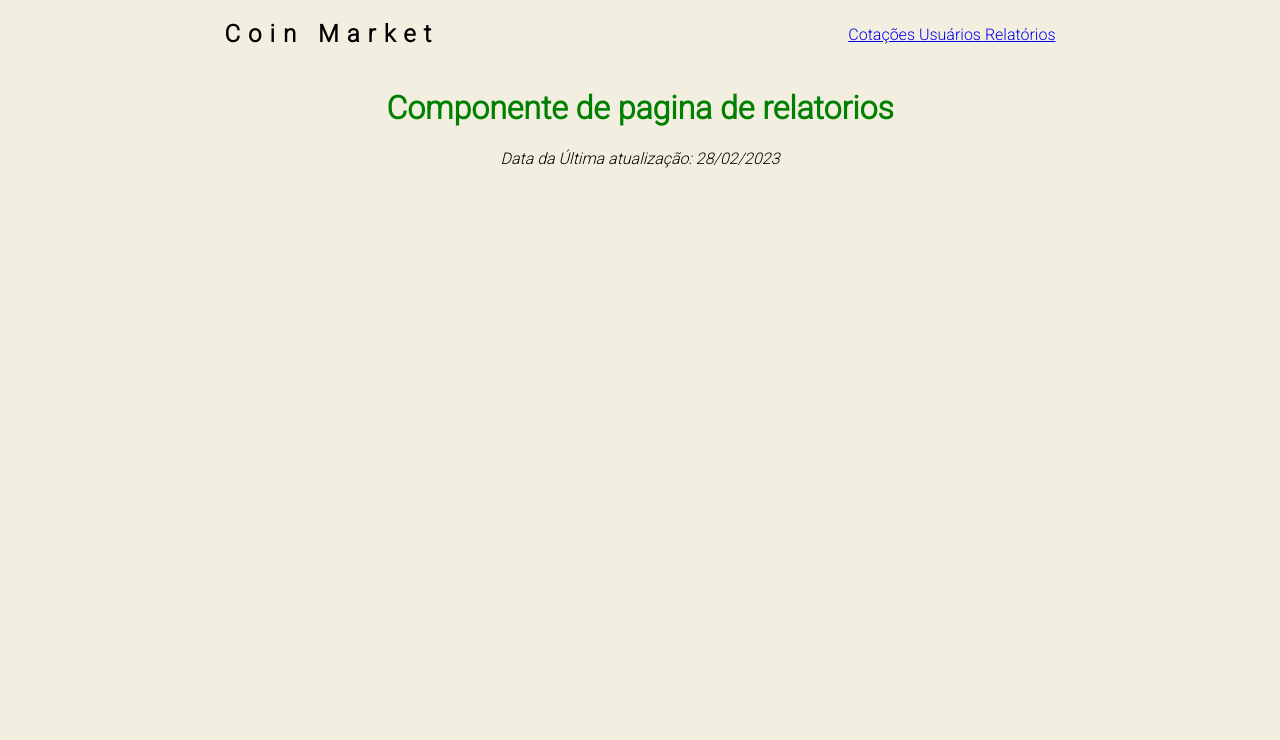
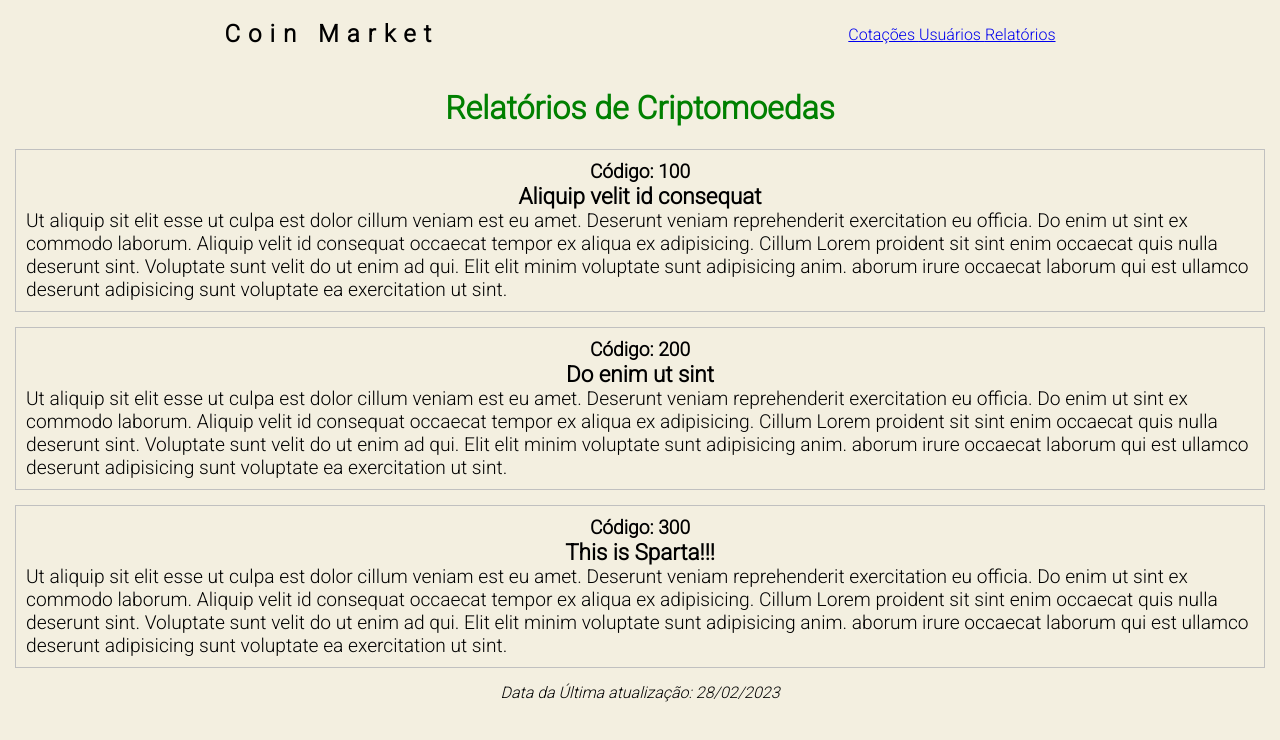
Before and after one commit to FuturoDEV-Pantanal/coinmarket, a React (Create React App) app: page /relatorios in a window 1280 px wide. Shown: the top 740 px of the page. Built offline with nearby package versions, Linux system fonts and the light colour scheme; a web font is replaced by a local one.

Commit message:
Complementa pagina de relatorios

```diff
--- a/src/pages/Relatorios/index.js
+++ b/src/pages/Relatorios/index.js
@@ -1,7 +1,47 @@
 import './styles.css';
+
+const reports = [
+  {
+    codigo: 100, titulo: "Aliquip velit id consequat",
+    texto: `Ut aliquip sit elit esse ut culpa est dolor cillum veniam est eu amet. Deserunt veniam reprehenderit exercitation eu officia.
+          Do enim ut sint ex commodo laborum. Aliquip velit id consequat occaecat tempor ex aliqua ex adipisicing. Cillum Lorem proident sit sint enim occaecat quis nulla deserunt sint. Voluptate sunt velit do ut enim ad qui. Elit elit minim voluptate sunt adipisicing anim.
+          aborum irure occaecat laborum qui est ullamco deserunt adipisicing sunt voluptate ea exercitation ut sint.`
+  },
+  {
+    codigo: 200, titulo: "Do enim ut sint",
+    texto: `Ut aliquip sit elit esse ut culpa est dolor cillum veniam est eu amet. Deserunt veniam reprehenderit exercitation eu officia.
+          Do enim ut sint ex commodo laborum. Aliquip velit id consequat occaecat tempor ex aliqua ex adipisicing. Cillum Lorem proident sit sint enim occaecat quis nulla deserunt sint. Voluptate sunt velit do ut enim ad qui. Elit elit minim voluptate sunt adipisicing anim.
+          aborum irure occaecat laborum qui est ullamco deserunt adipisicing sunt voluptate ea exercitation ut sint.`
+  },
+  {
+    codigo: 300, titulo: "This is Sparta!!!",
+    texto: `Ut aliquip sit elit esse ut culpa est dolor cillum veniam est eu amet. Deserunt veniam reprehenderit exercitation eu officia.
+          Do enim ut sint ex commodo laborum. Aliquip velit id consequat occaecat tempor ex aliqua ex adipisicing. Cillum Lorem proident sit sint enim occaecat quis nulla deserunt sint. Voluptate sunt velit do ut enim ad qui. Elit elit minim voluptate sunt adipisicing anim.
+          aborum irure occaecat laborum qui est ullamco deserunt adipisicing sunt voluptate ea exercitation ut sint.`
+  },
+];
+
 
 export default function Relatorios() {
   return (
-    <h1 className='titulo-relatorio'>Componente de pagina de relatorios</h1>
+    <>
+      <h1 className='titulo-relatorio'>
+      Relatórios de Criptomoedas
+      </h1>
+      <div>
+        {
+          reports.map(relat => {
+            return (
+              <div className='relatorio-cartao' key={relat.codigo}>
+                <span className='sp-codigo'> Código: { relat.codigo } </span>
+                <span className='sp-titulo'> { relat.titulo } </span>
+                <span className='sp-texto'> { relat.texto } </span>
+              </div>
+            )
+          })
+        }
+      </div>
+    </>
+
   )
 }
--- a/src/pages/Relatorios/styles.css
+++ b/src/pages/Relatorios/styles.css
@@ -2,3 +2,22 @@
     text-align: center;
     color: green;
 }
+
+.relatorio-cartao {
+    border: 1px solid #C0C0C0;
+    margin: 15px;
+    padding: 10px;
+    font-size: 1.2rem;
+    display: flex;
+    flex-direction: column;
+    align-items: center;
+}
+
+.sp-codigo {
+    font-weight: bold;
+}
+
+.sp-titulo {
+    font-weight: bold;
+    font-size: 1.4rem;
+}
```
